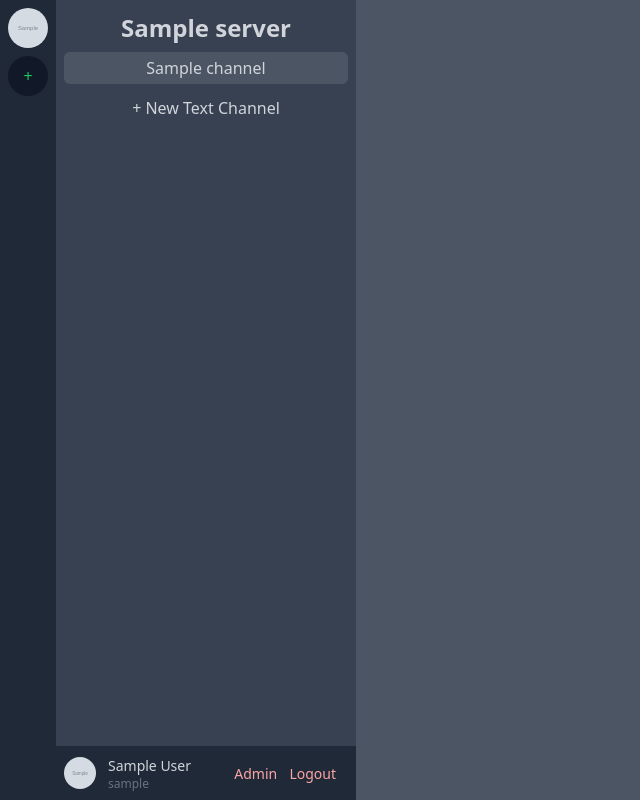
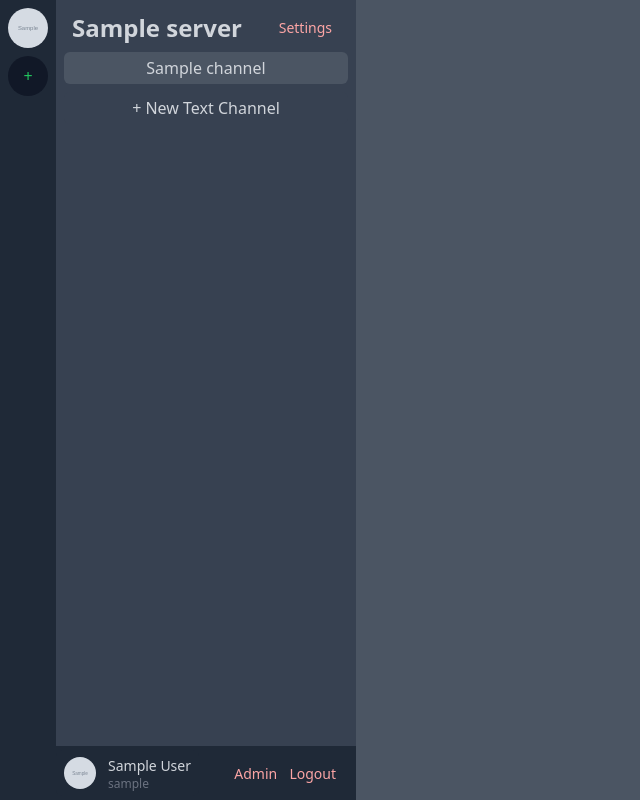
Before and after one commit to krishnans2006/strife, a Django app: page /servers/1/ in a window 1280 px wide. Shown: the whole page, without its empty margins (0-640 px from the left). Run offline with Django 5.2, Linux system fonts and the light colour scheme; a user stored in the database is signed in; tables that the repository leaves empty hold one stand-in row (values such as "Sample post"); grey boxes marked "Sample" are stand-in pictures; data that the repository does not hold is empty; some libraries are stand-ins or nearby versions.

Commit message:
Fix more styling and url bugs

```diff
--- a/strife/apps/channels/templates/channels/list.html
+++ b/strife/apps/channels/templates/channels/list.html
@@ -1,5 +1,8 @@
 <div class="flex flex-col items-center py-3 px-2 gap-2 overflow-y-auto">
-  <h1 class="text-2xl font-bold text-gray-300">{{ server.name }}</h1>
+  <div class="flex flex-row w-full items-center px-2">
+    <h1 class="text-2xl font-bold text-gray-300 grow">{{ server.name }}</h1>
+    <a href="{% url 'servers:edit' server.id %}" class="text-sm text-red-300 mr-2 ml-auto">Settings</a>
+  </div>
   {% for channel_iter in server.channels.all %}
     <a class="w-full p-1 text-center flex flex-col justify-center {% if channel and channel.id == channel_iter.id %}bg-gray-500{% else %}bg-gray-600{% endif %} text-gray-300 rounded-md cursor-pointer" href="{% url 'servers:channels:detail' server.id channel_iter.id %}">
       <p>{{ channel_iter.name | truncatechars:15 }}</p>
--- a/strife/apps/servers/templates/servers/list.html
+++ b/strife/apps/servers/templates/servers/list.html
@@ -3,7 +3,7 @@
     {% with server=member.server %}
       <a class="size-10 aspect-square text-center flex flex-col justify-center bg-gray-900 text-white {% if not server.image %}hover:bg-blue-500{% endif %} rounded-3xl hover:rounded-2xl cursor-pointer transition-all ease-in-out duration-300" href="{% url 'servers:detail' server.id %}">
         {% if server.image %}
-          <img class="size-10 w-full aspect-square object-cover rounded-3xl hover:rounded-2xl transition-all ease-in-out duration-300" src="{{ server.image.url }}" alt="{{ server.name }}">
+          <img class="size-10 w-full aspect-square object-cover rounded-3xl hover:rounded-xl transition-all ease-in-out duration-300" src="{{ server.image.url }}" alt="{{ server.name }}">
         {% else %}
           <p>{{ server.name | slice:':2' | upper }}</p>
         {% endif %}
@@ -11,7 +11,7 @@
     {% endwith %}
   {% endfor %}
 
-  <a class="size-10 aspect-square text-center flex flex-col justify-center bg-gray-900 text-green-500 hover:bg-green-500 hover:text-white rounded-3xl hover:rounded-2xl cursor-pointer transition-all ease-in-out delay-0 duration-300" href="{% url 'servers:create' %}">
+  <a class="size-10 aspect-square text-center flex flex-col justify-center bg-gray-900 text-green-500 hover:bg-green-500 hover:text-white rounded-3xl hover:rounded-xl cursor-pointer transition-all ease-in-out delay-0 duration-300" href="{% url 'servers:create' %}">
     <p>+</p>
   </a>
 </div>
--- a/strife/apps/servers/urls.py
+++ b/strife/apps/servers/urls.py
@@ -6,5 +6,6 @@ from . import views
 urlpatterns = [
     path("create/", views.ServerCreateView.as_view(), name="create"),
     path("<int:server_id>/", views.ServerDetailView.as_view(), name="detail"),
+    path("<int:server_id>/edit/", views.ServerEditView.as_view(), name="edit"),
     path("<int:server_id>/channels/", include(("strife.apps.channels.urls", "channels"), namespace="channels")),
 ]
--- a/strife/apps/servers/views.py
+++ b/strife/apps/servers/views.py
@@ -44,6 +44,7 @@ class ServerEditView(SuccessMessageMixin, LoginRequiredMixin, UpdateView):
     model = Server
     fields = ("name", "description", "image")
     template_name = "forms/page.html"
+    pk_url_kwarg = "server_id"
     success_url = reverse_lazy("home:dashboard")
     success_message = "Server updated successfully."
     extra_context = {
```
